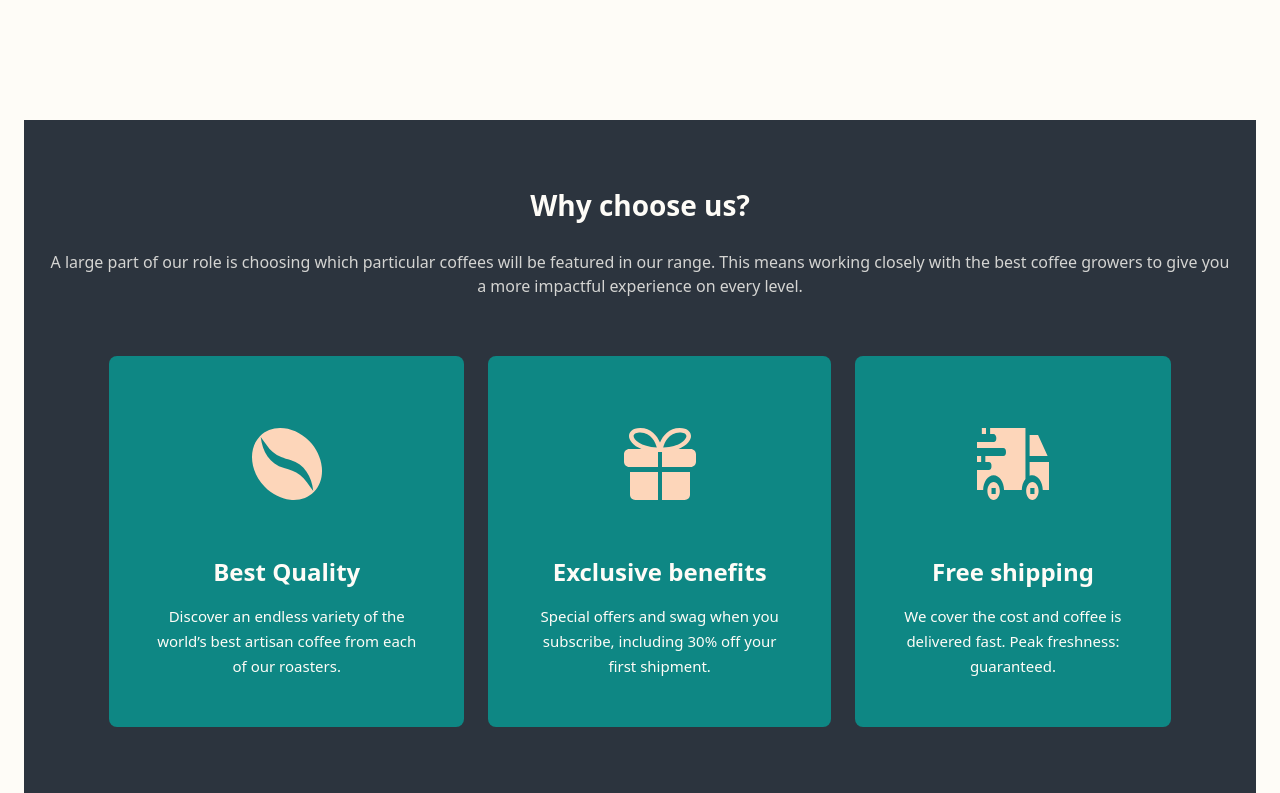
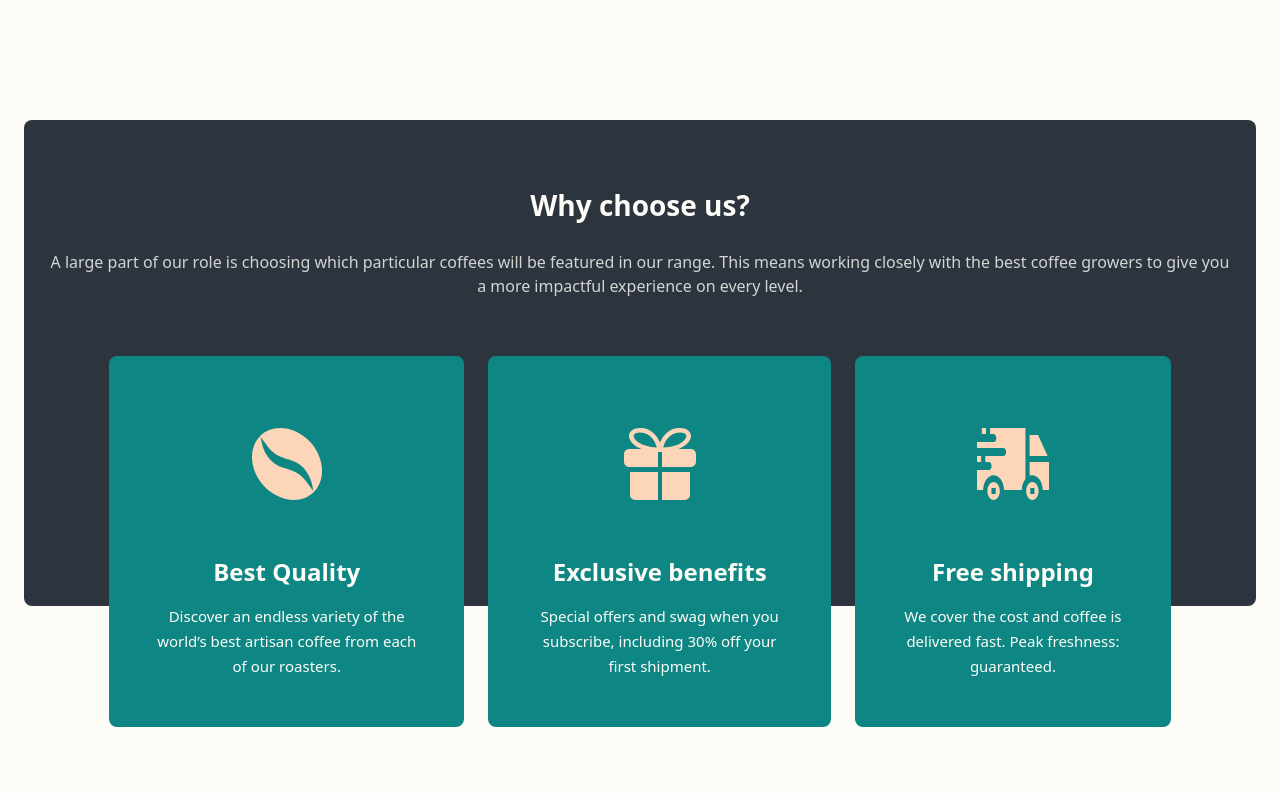
Before and after one commit to MadeByJax/coffeeroasters, a React (Vite) app: page / in a window 1280 px wide. Shown: the part 1167-1960 px from the top of the page. Built offline with nearby package versions, Linux system fonts and the light colour scheme.

Commit message:
update style

```diff
--- a/src/components/WhyChooseUs.jsx
+++ b/src/components/WhyChooseUs.jsx
@@ -27,8 +27,8 @@ const WhyChooseUs = () => {
 
   return (
     <div className="px-6 mt-[120px] container relative mx-auto">
-      <div className="relative">
-        <div className="bg-2C343E h-[900px] absolute left-0 right-0"></div>
+      <div className="relative h-full">
+        <div className="bg-2C343E h-3/5 lg:h-4/5 rounded-lg  absolute left-0 right-0"></div>
         <div className="px-6 pt-16 relative text-center text-light-cream">
           <h2 className="text-[28px] font-bold ">Why choose us?</h2>
           <p className="mt-6 opacity-80">
@@ -38,7 +38,7 @@ const WhyChooseUs = () => {
             level.
           </p>
         </div>
-      </div>
+
         <div className="relative rounded-b-[10px] pt-[36px] px-6 md:px-[58px] lg:px-[85px] md:pt-[58px] flex flex-col gap-6 lg:flex-row">
           {reasonsToChooseUs.map((reason, index) => (
             <div
@@ -62,6 +62,7 @@ const WhyChooseUs = () => {
           ))}
         </div>
       </div>
+    </div>
   );
 };
 
```
Lines whose indentation alone changed are shown as unchanged.
